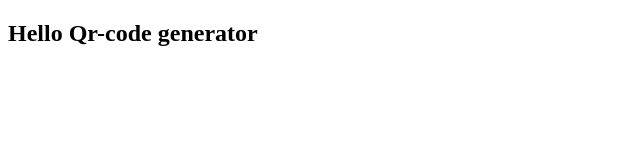
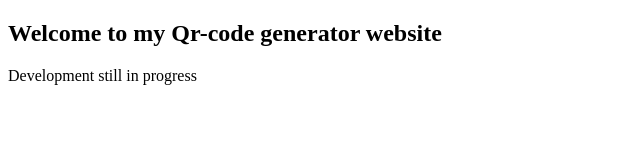
Before and after one commit to Mikey1233/QRcode-Generator, a plain HTML site: page index.html in a window 1280 px wide. Shown: the whole page, without its empty margins (0-640 px from the left). Drawn offline with Linux system fonts and the light colour scheme.

Commit message:
added the p tag

```diff
--- a/index.html
+++ b/index.html
@@ -9,6 +9,7 @@
 
   </head>
   <body>
-    <h2>Hello Qr-code generator</h2>
+    <h2>Welcome to my  Qr-code generator website</h2>
+    <p>Development still in progress</p>
   </body>
 </html>
```
